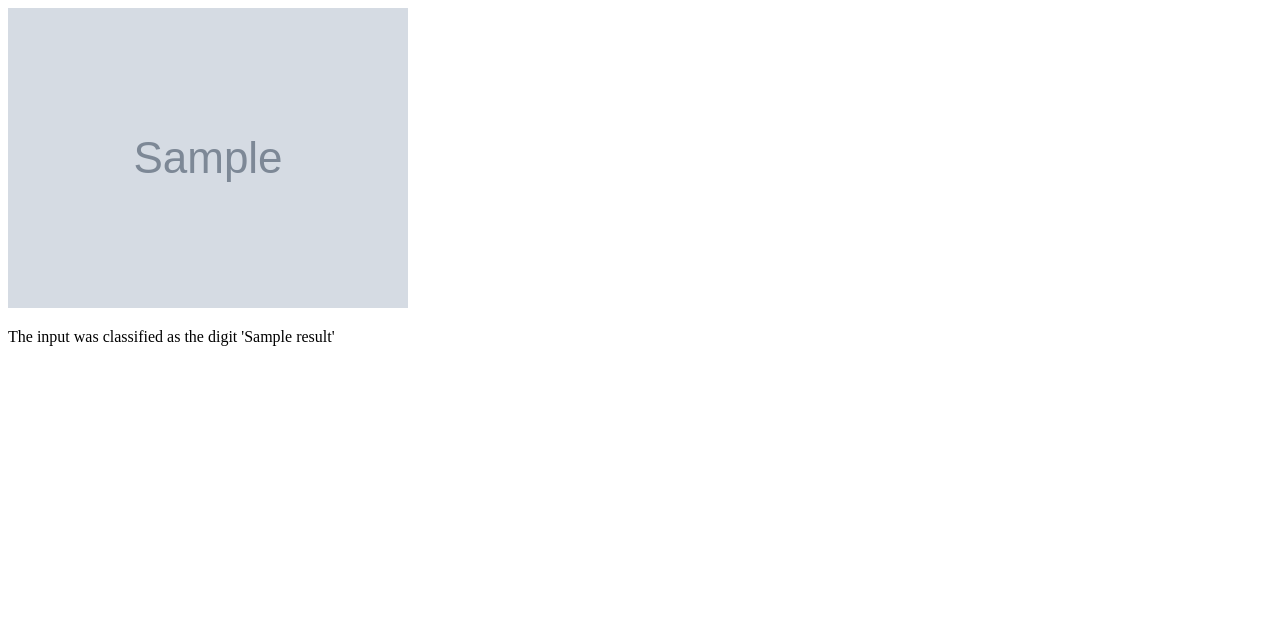
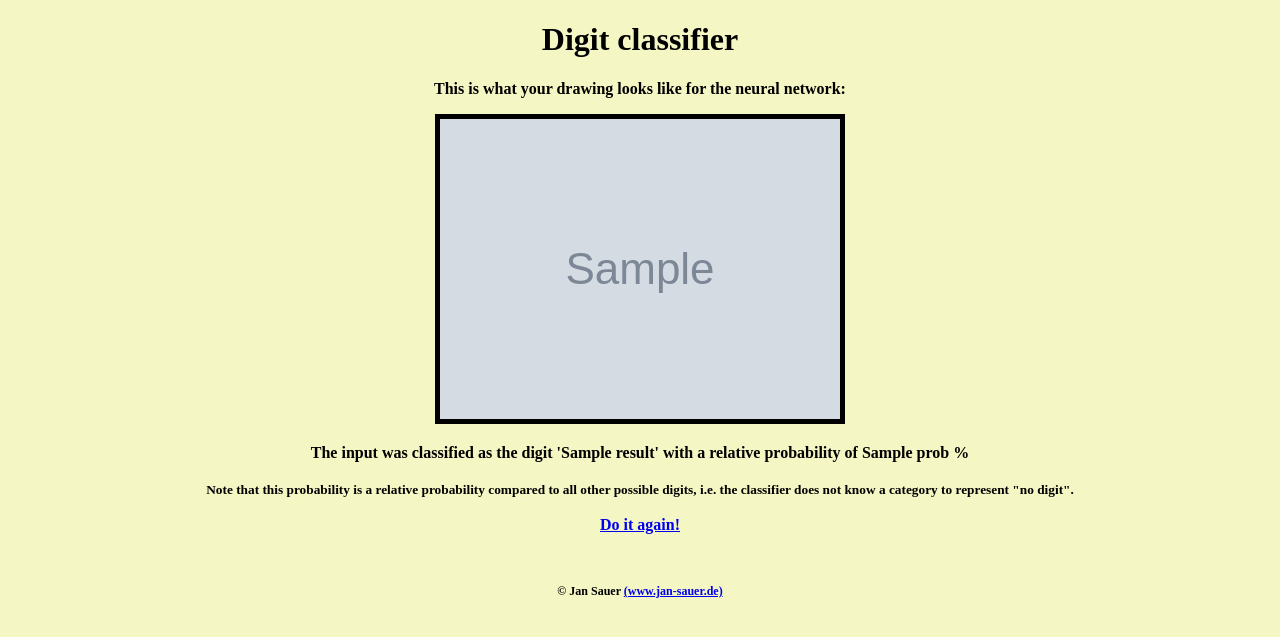
Before and after one commit to DragonDuck/mnist_painter, a Django app: template digit_painter/templates/digit_painter/results.html in a window 1280 px wide. Shown: the top 637 px of the page. Run offline with Django 3.2, Linux system fonts and the light colour scheme; the template is opened without the code that fills it: most values are stand-ins (such as "Sample title", 1, 10 or a date in 2020); grey boxes marked "Sample" are stand-in pictures.

Commit message:
Updated and refined for publication

```diff
--- a/digit_painter/cnn.py
+++ b/digit_painter/cnn.py
@@ -20,7 +20,8 @@ def classify_image(arr):
     """
     model = keras.models.load_model(os.path.join("digit_painter", "static", "mnist_trained_model.h5"))
     arr = arr[np.newaxis, ..., np.newaxis]
-    return model.predict(arr).argmax()
+    pred = model.predict(arr)
+    return pred.argmax(), pred.max()
 
 
 def populate_db():
--- /dev/null
+++ b/digit_painter/static/digit_painter/style.css
@@ -0,0 +1,35 @@
+body {
+    background-color: #F4F6C3;
+}
+
+canvas {
+    background-color: #FFFFFF;
+    border: 5px solid #000000;
+}
+
+button {
+    background-color: #000000;
+    border: none;
+    color: white;
+    padding: 15px;
+    text-align: center;
+    text-decoration: none;
+    display: inline-block;
+    font-size: 16px;
+    font-weight: bold;
+}
+
+img {
+    border: 5px solid #000000;
+}
+
+p {
+    font-size: 16px;
+    font-weight: bold;
+}
+
+footer {
+    font-size: 12px;
+    font-weight: bold;
+    margin-top: 50px;
+}
--- a/digit_painter/templates/digit_painter/results.html
+++ b/digit_painter/templates/digit_painter/results.html
@@ -3,9 +3,26 @@
 <head>
     <meta charset="UTF-8">
     <title>Title</title>
+    {% load static %}
+    <link rel="stylesheet" type="text/css" href="{% static 'digit_painter/style.css' %}" />
 </head>
 <body>
+<center>
+<h1>Digit classifier</h1>
+<div style="width: 800px;">
+<p>
+    This is what your drawing looks like for the neural network:
+</p>
+</div>
 <img src="{{ img }}" alt="NumPy representation of input" /><br/>
-<p>The input was classified as the digit '{{ result }}'</p>
+<p>The input was classified as the digit '{{ result }}' with a relative probability of {{ prob }} %
+<br/><br/>
+<small>Note that this probability is a relative probability compared to all other possible digits, i.e. the
+classifier does not know a category to represent "no digit".</small>
+<br/><br/>
+<a href="/">Do it again!</a>
+</p>
+<footer>&copy; Jan Sauer <a href="http://www.jan-sauer.de">(www.jan-sauer.de)</a></footer>
+</center>
 </body>
 </html>
--- a/mnist_canvas/urls.py
+++ b/mnist_canvas/urls.py
@@ -17,6 +17,6 @@ from django.contrib import admin
 from django.urls import path, include
 
 urlpatterns = [
-    path("admin/", admin.site.urls),
-    path("paint/", include("digit_painter.urls"))
+    path("", include("digit_painter.urls")),
+    # path("admin/", admin.site.urls)
 ]
```
Also changed, not shown: digit_painter/static/digit_painter/paint2.js (deleted, +0 -51 lines), digit_painter/templates/digit_painter/paint.html (+14 -2 lines), digit_painter/views.py (+8 -5 lines).
